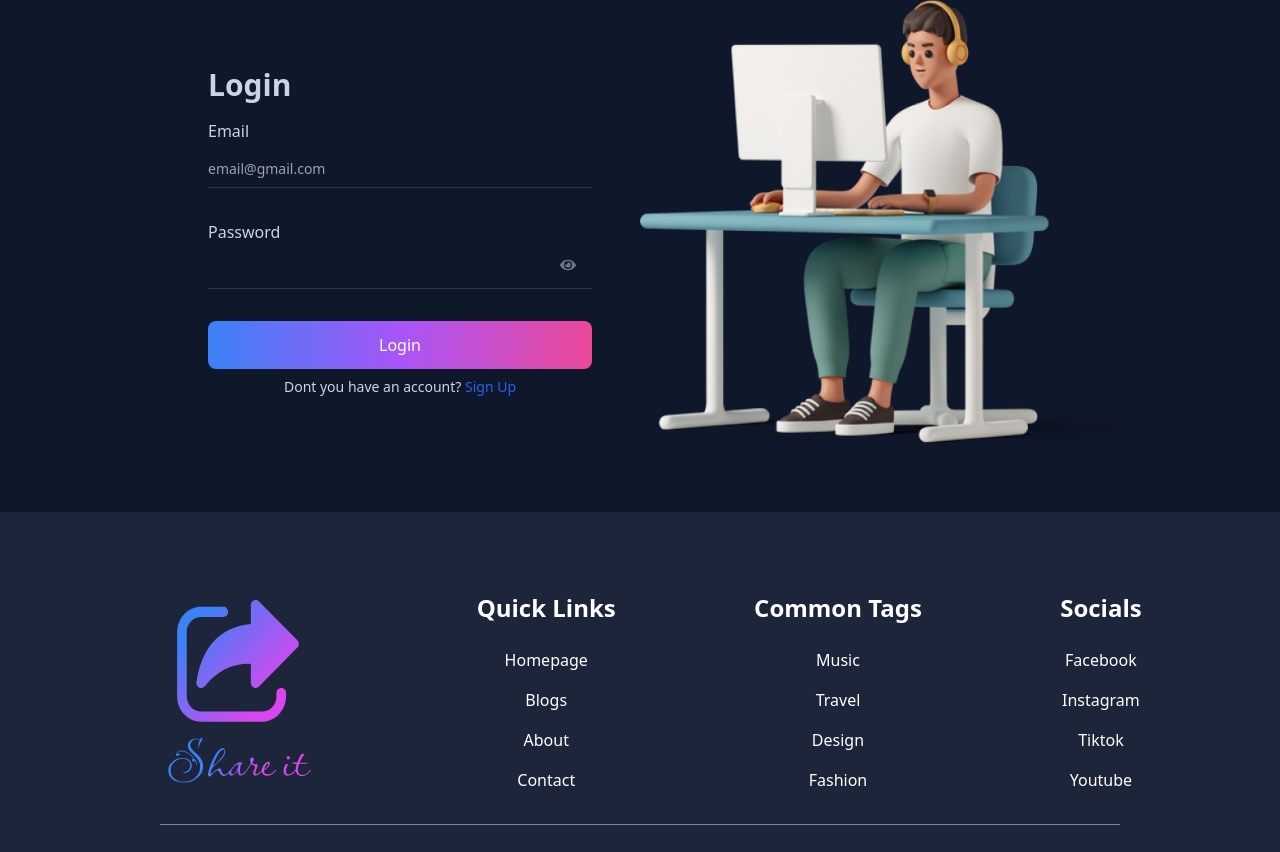
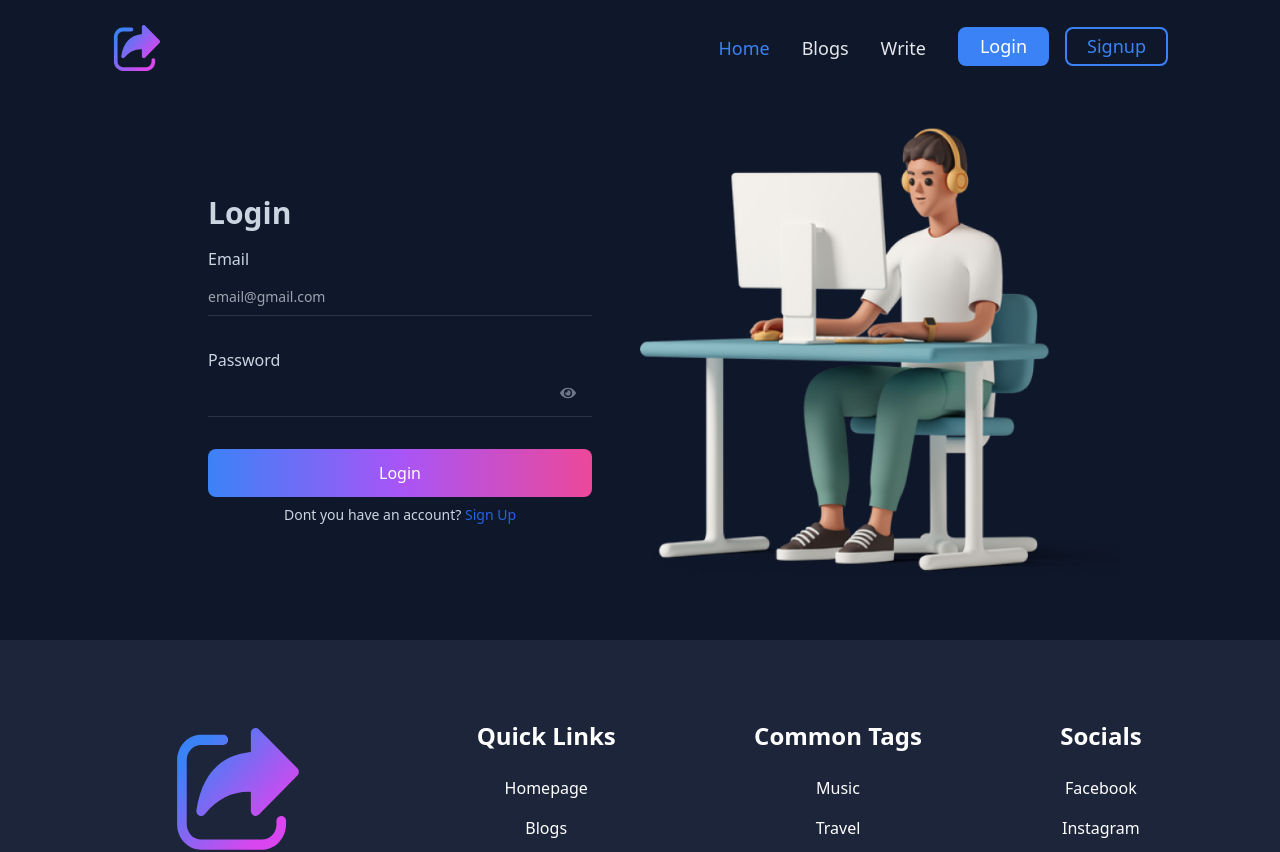
Before and after one commit to betiiy-haile/thought-share-frontend, a Next.js app: page /login in a window 1280 px wide. Shown: the top 852 px of the page. Built offline with nearby package versions, Linux system fonts and the light colour scheme.

Commit message:
fix deployment issues

```diff
--- a/src/app/layout.tsx
+++ b/src/app/layout.tsx
@@ -19,7 +19,7 @@ export default function RootLayout({
     <html lang="en">
       <body className='bg-[#0F172A] min-h-screen'>
         <ReduxProvider>
-          {/* <Navbar /> */}
+          <Navbar />
           {children}
           <Footer />
         </ReduxProvider>
--- a/src/app/login/page.tsx
+++ b/src/app/login/page.tsx
@@ -11,10 +11,9 @@ import { useFormik } from "formik";
 import { ToastContainer, toast } from "react-toastify";
 import "react-toastify/dist/ReactToastify.css";
 import { useLoginMutation } from "../../lib/features/userApi";
-import { useDispatch, useSelector } from "react-redux";
+import { useDispatch } from "react-redux";
 import { setUser } from "@/lib/slices/authSlice";
 import { CustomError } from "@/lib/services/baseApi";
-import { RootState } from "@/lib/store";
 
 const LoginPage = () => {
 
@@ -55,9 +54,6 @@ const LoginPage = () => {
       toast.error(err.data.error)
     }
   }, [isSuccess, data, isError, error, dispatch, router]);
-  // const userData = useSelector((state: RootState) => state.auth);
-  // console.log("userData from redux", userData);
-
   const [showPassword, setShowPassword] = useState(false)
 
 
--- a/src/lib/slices/authSlice.ts
+++ b/src/lib/slices/authSlice.ts
@@ -21,14 +21,16 @@ let initialState: AuthState = {
 }
 
 const getCookieValue = (name: string) => {
+  if (typeof document !== 'undefined') {
     const cookies = document.cookie.split('; ');
     for (let i = 0; i < cookies.length; i++) {
-        const cookie = cookies[i].split('=');
-        if (cookie[0] === name) {
-            return decodeURIComponent(cookie[1]);
-        }
+      const cookie = cookies[i].split('=');
+      if (cookie[0] === name) {
+        return decodeURIComponent(cookie[1]);
+      }
     }
-    return null;
+  }
+  return null;
 };
 
 const cookieData = getCookieValue('user');
```
